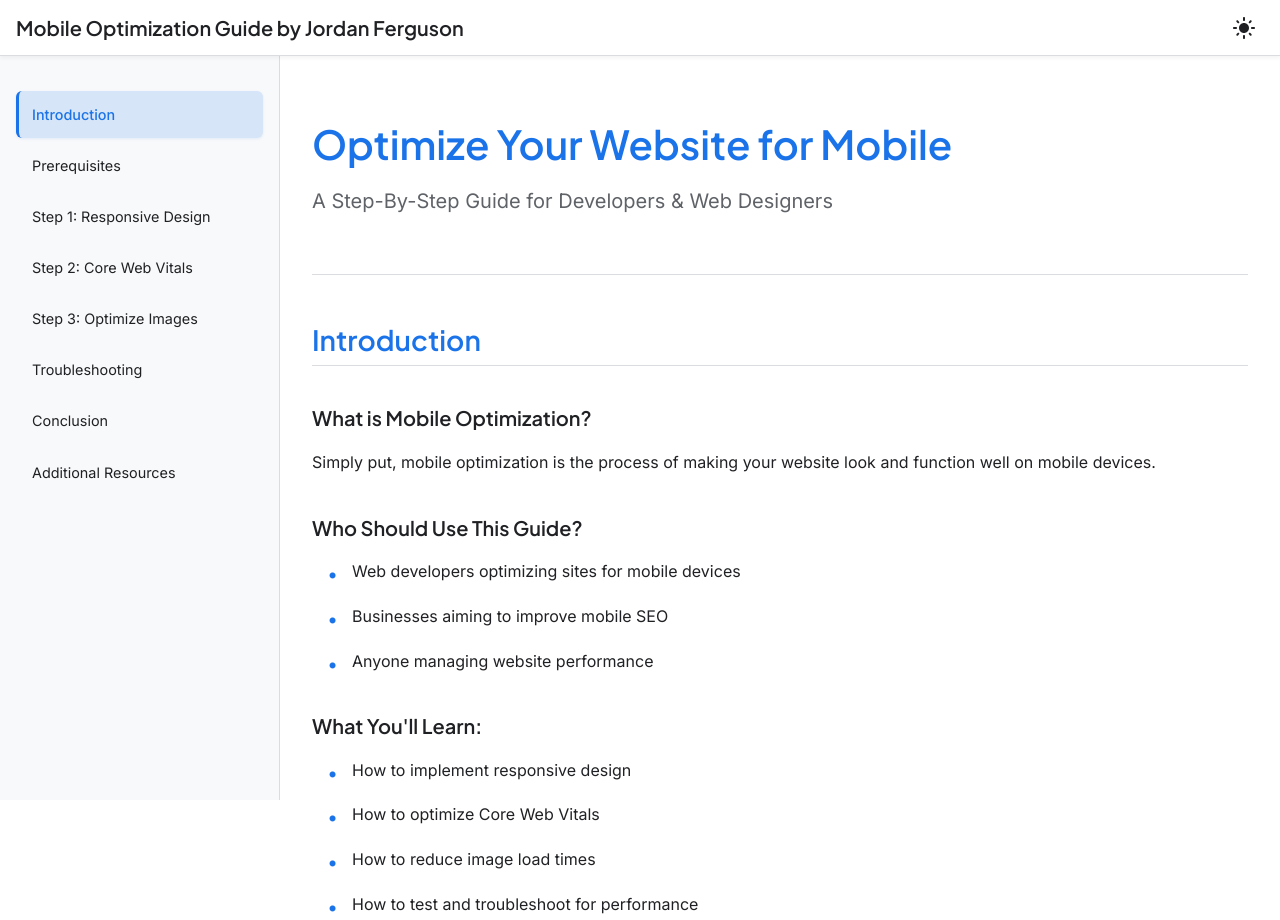
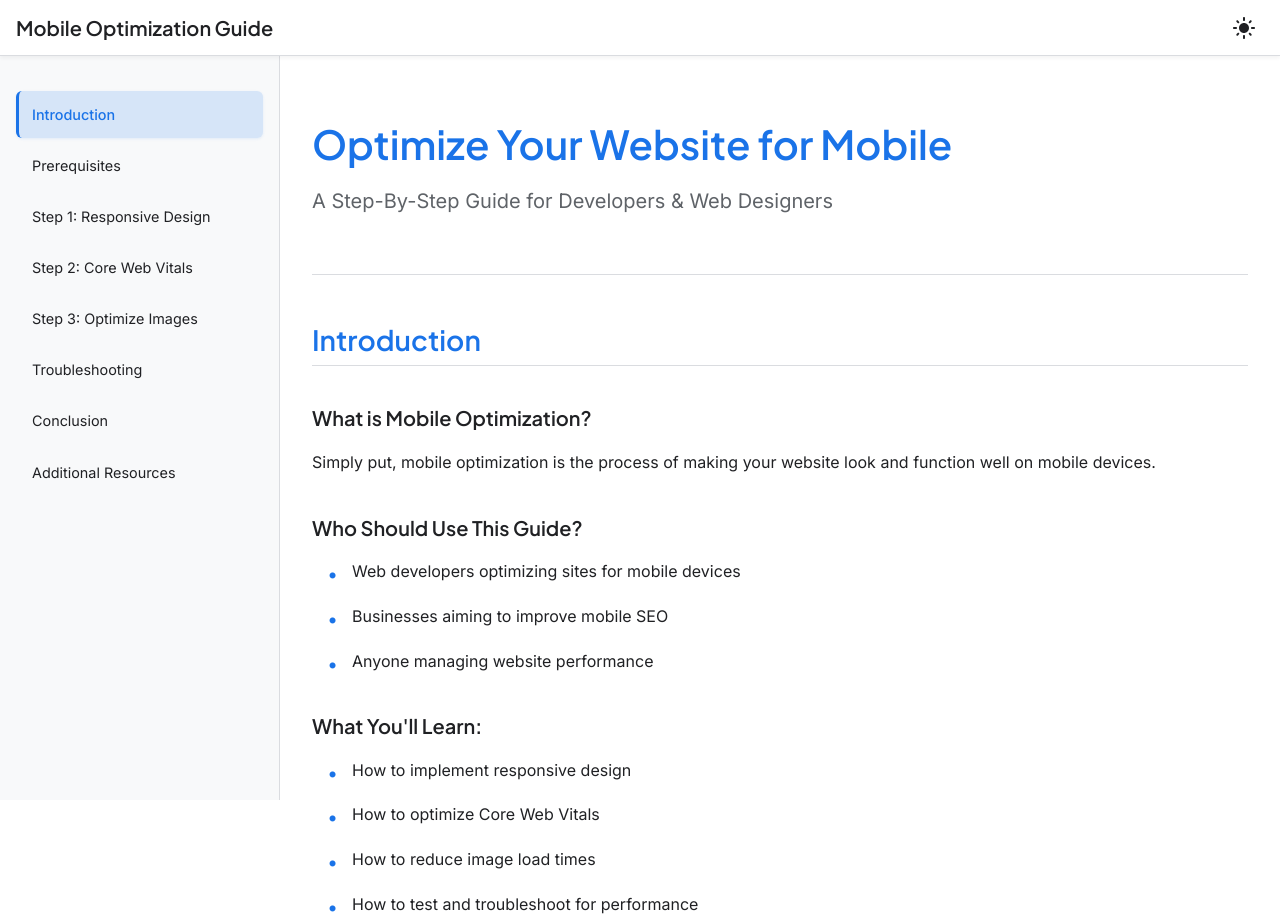
Before and after one commit to PatientCode/Technical-Writing-Sample, a plain HTML site: page index.html in a window 1280 px wide. Shown: the top 920 px of the page. Drawn offline with Linux system fonts and the light colour scheme.

Commit message:
Update index.html

```diff
--- a/index.html
+++ b/index.html
@@ -19,7 +19,7 @@
                         <path d="M3 18h18v-2H3v2zm0-5h18v-2H3v2zm0-7v2h18V6H3z"/>
                     </svg>
                 </button>
-                <h1>Mobile Optimization Guide by Jordan Ferguson</h1>
+                <h1>Mobile Optimization Guide</h1>
             </div>
             <button id="theme-btn" aria-label="Toggle theme">
                 <svg id="light-icon" width="24" height="24" viewBox="0 0 24 24" fill="currentColor">
```
